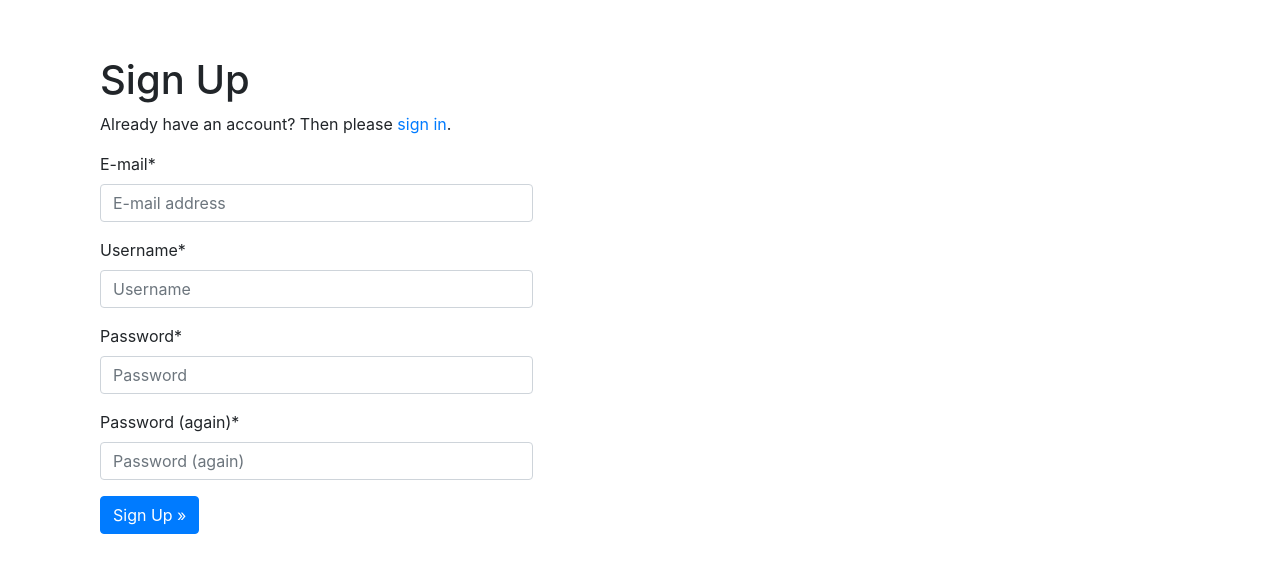
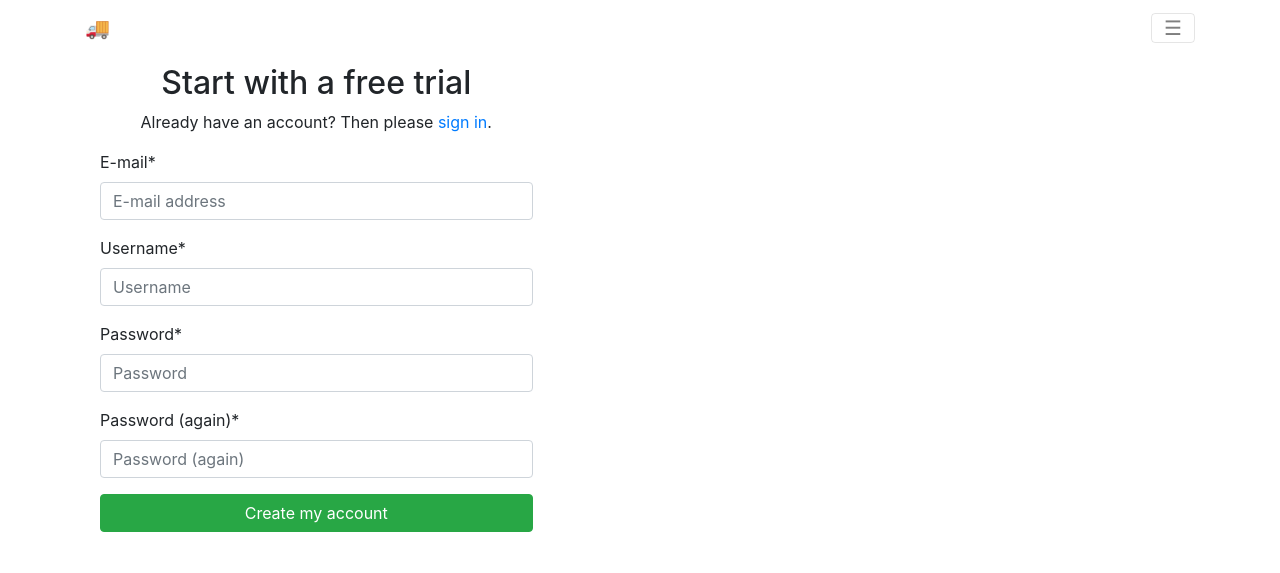
Before and after one commit to djch/trailway, a Django app: page /accounts/signup/ in a window 1280 px wide. Shown: the top 573 px of the page. Run offline with Django 3.2, Linux system fonts and the light colour scheme; parts of the project's set-up code (start-up, migrations or seed data) failed here and were passed over; some libraries are stand-ins or nearby versions.

Commit message:
:art: Can't help jumping straight into the UI
Pointless this early, probably not going to to use Bootstrap anyway.

```diff
--- a/config/settings/common.py
+++ b/config/settings/common.py
@@ -230,7 +230,6 @@
 INSTALLED_APPS += ('kombu.transport.django',)
 BROKER_URL = env("CELERY_BROKER_URL", default='django://')
 
-
 # Location of root django.contrib.admin URL, use {% url 'admin:index' %}
 ADMIN_URL = r'^admin/'
 
--- a/config/settings/local.py
+++ b/config/settings/local.py
@@ -38,8 +38,8 @@
 
 # django-debug-toolbar
 # ------------------------------------------------------------------------------
-MIDDLEWARE_CLASSES += ('debug_toolbar.middleware.DebugToolbarMiddleware',)
-INSTALLED_APPS += ('debug_toolbar', )
+# MIDDLEWARE_CLASSES += ('debug_toolbar.middleware.DebugToolbarMiddleware',)
+# INSTALLED_APPS += ('debug_toolbar', )
 
 INTERNAL_IPS = ('127.0.0.1', '10.0.2.2',)
 
--- a/trailway/templates/account/signup.html
+++ b/trailway/templates/account/signup.html
@@ -10,17 +10,17 @@
 <div class="container">
   <div class="row">
     <div class="col-md-5">
-      <h1>{% trans "Sign Up" %}</h1>
-
-      <p>{% blocktrans %}Already have an account? Then please <a href="{{ login_url }}">sign in</a>.{% endblocktrans %}</p>
-
+      <div class="text-center m-2">
+        <h2>{% trans "Start with a free trial" %}</h2>
+        <p>{% blocktrans %}Already have an account? Then please <a href="{{ login_url }}">sign in</a>.{% endblocktrans %}</p>
+      </div>
       <form class="signup" id="signup_form" method="post" action="{% url 'account_signup' %}">
         {% csrf_token %}
         {{ form|crispy }}
         {% if redirect_field_value %}
         <input type="hidden" name="{{ redirect_field_name }}" value="{{ redirect_field_value }}" />
         {% endif %}
-        <button id="sign-up-button" class="btn btn-primary" type="submit">{% trans "Sign Up" %} &raquo;</button>
+        <button id="sign-up-button" class="btn btn-block btn-success" type="submit">{% trans "Create my account" %}</button>
       </form>
     </div>
   </div>
--- a/trailway/templates/base.html
+++ b/trailway/templates/base.html
@@ -26,10 +26,9 @@
 
   <body>
 
-    <div class="m-b">
-      <nav class="navbar navbar-dark navbar-static-top bg-inverse">
+    <nav class="navbar navbar-light bg-faded m-b-1">
       <div class="container">
-          <a class="navbar-brand" href="/">trailway</a>
+        <a class="navbar-brand" href="/">🚚</a>
         <button type="button" class="navbar-toggler hidden-sm-up pull-xs-right" data-toggle="collapse" data-target="#bs-navbar-collapse-1">
           &#9776;
         </button>
@@ -49,21 +48,16 @@
                 <a class="nav-link" href="{% url 'users:detail' request.user.username  %}">{% trans "My Profile" %}</a>
               </li>
               <li class="nav-item">
-                  <a class="nav-link" href="{% url 'account_logout' %}">{% trans "Logout" %}</a>
+                <a class="nav-link" href="{% url 'account_logout' %}">{% trans "Log out" %}</a>
               </li>
             {% else %}
-                <li class="nav-item">
-                  <a id="sign-up-link" class="nav-link" href="{% url 'account_signup' %}">{% trans "Sign Up" %}</a>
-                </li>
-                <li class="nav-item">
-                  <a id="log-in-link" class="nav-link" href="{% url 'account_login' %}">{% trans "Log In" %}</a>
-                </li>
+              <a class="btn btn-outline-primary" href="{% url 'account_signup' %}" id="sign-up-link">{% trans "Sign up" %}</a>
+              <a class="btn btn-primary" href="{% url 'account_login' %}" id="log-in-link">{% trans "Log in" %}</a>
             {% endif %}
           </ul>
         </div>
       </div>
     </nav>
-    </div>
 
     <div class="container">
       {% if messages %}
```
Lines whose indentation alone changed are shown as unchanged.
